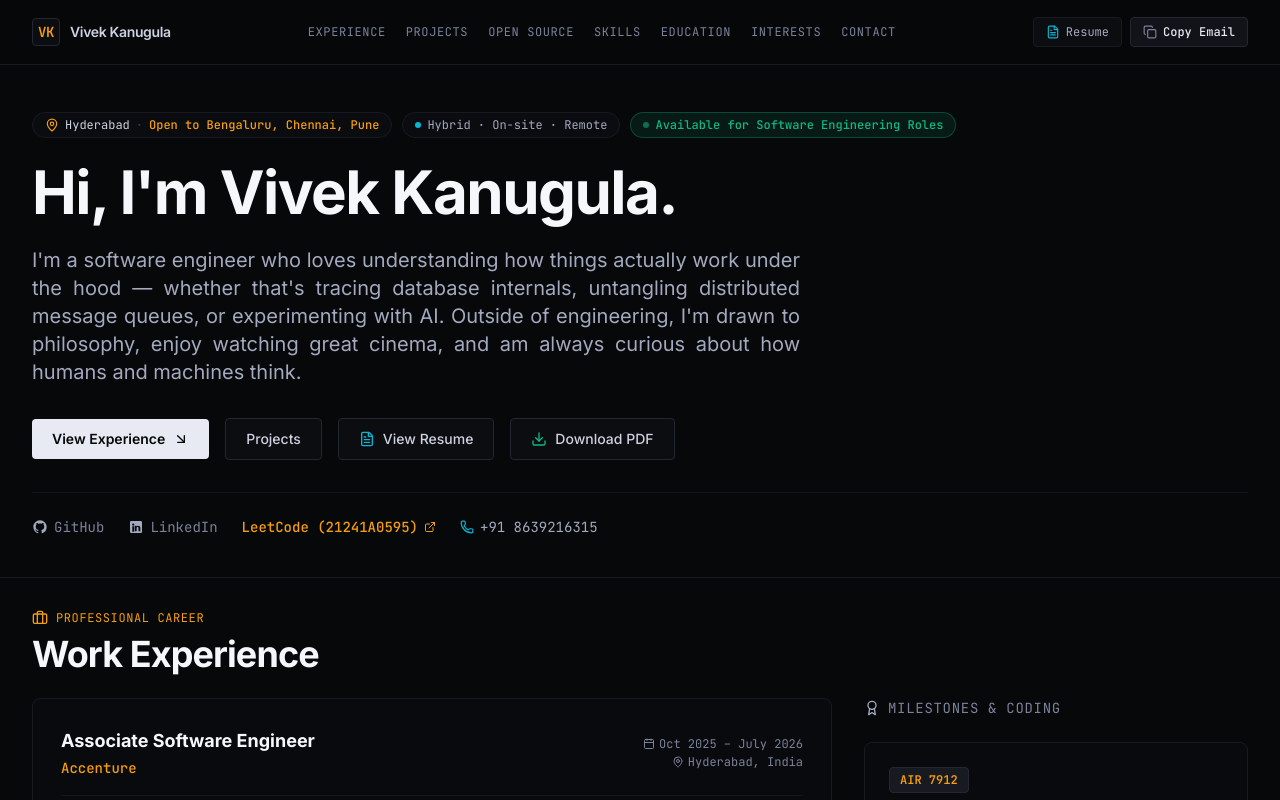
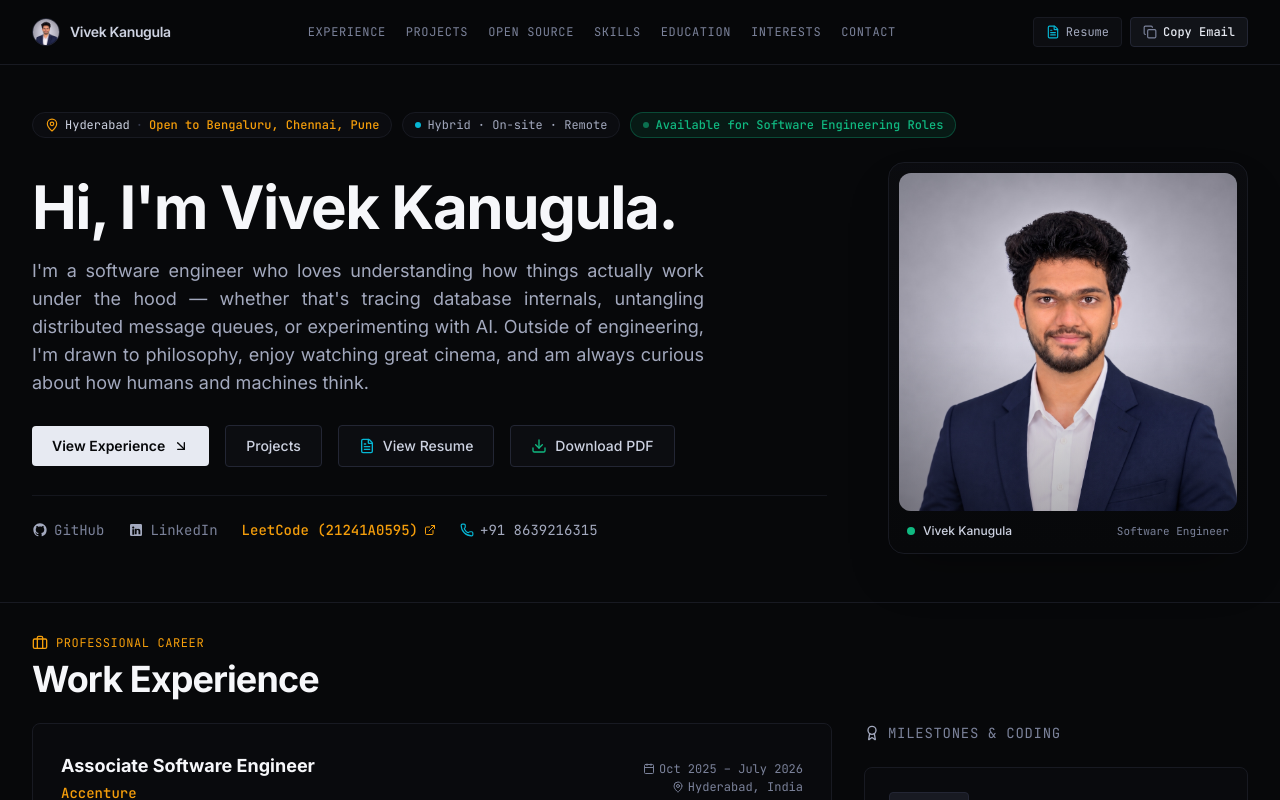
Before and after one commit to vivek-kanugula/portfolio, a React (Vite) app: page / in a window 1280 px wide. Shown: the top 800 px of the page. Built offline with nearby package versions, Linux system fonts and the light colour scheme.

Commit message:
feat: embed professional profile portrait in hero, header, and footer

```diff
--- a/src/components/Footer.tsx
+++ b/src/components/Footer.tsx
@@ -13,10 +13,12 @@ export const Footer: React.FC<FooterProps> = ({ onOpenResume }) => {
 
         <div className="flex flex-col md:flex-row items-center justify-between gap-6 pb-8 border-b border-mono-800">
           <div>
-            <div className="flex items-center gap-2 font-semibold text-mono-200">
-              <span className="flex h-5 w-5 items-center justify-center rounded border border-mono-700 bg-mono-900 text-telemetry-amber text-[10px]">
-                VK
-              </span>
+            <div className="flex items-center gap-2.5 font-semibold text-mono-200">
+              <img
+                src="/profile.jpg"
+                alt="VK"
+                className="h-5 w-5 rounded-full object-cover object-top border border-mono-700 bg-mono-900"
+              />
               <span>{PROFILE_DATA.name}</span>
               <span className="text-mono-600">/</span>
               <span className="text-mono-400 font-normal">{PROFILE_DATA.specialization}</span>
--- a/src/components/Header.tsx
+++ b/src/components/Header.tsx
@@ -22,9 +22,11 @@ export const Header: React.FC<HeaderProps> = ({ onOpenResume }) => {
         {/* Brand */}
         <div className="flex items-center gap-3 shrink-0">
           <a href="#" className="flex items-center gap-2.5 font-mono text-sm font-semibold tracking-tight text-mono-50">
-            <span className="flex h-7 w-7 items-center justify-center rounded border border-mono-700 bg-mono-900 text-telemetry-amber font-bold">
-              VK
-            </span>
+            <img
+              src="/profile.jpg"
+              alt="VK"
+              className="h-7 w-7 rounded-full object-cover object-top border border-mono-700 bg-mono-900"
+            />
             <span className="hidden sm:inline-block font-sans text-mono-200">Vivek Kanugula</span>
           </a>
         </div>
--- a/src/components/Hero.tsx
+++ b/src/components/Hero.tsx
@@ -9,7 +9,7 @@ interface HeroProps {
 
 export const Hero: React.FC<HeroProps> = ({ onOpenResume }) => {
   return (
-    <section className="relative border-b border-mono-800 bg-mono-950 pt-8 pb-8 sm:pt-10 sm:pb-10 lg:pt-12 lg:pb-10">
+    <section className="relative border-b border-mono-800 bg-mono-950 pt-8 pb-8 sm:pt-10 sm:pb-10 lg:pt-12 lg:pb-12">
       <div className="mx-auto max-w-7xl px-4 sm:px-6 lg:px-8">
 
         {/* Meta Bar - Attention Grabbing Location, Mobility & Preferences */}
@@ -32,18 +32,39 @@ export const Hero: React.FC<HeroProps> = ({ onOpenResume }) => {
           </span>
         </div>
 
-        {/* Name & Headline */}
-        <div className="max-w-4xl">
-          <h1 className="text-3xl sm:text-5xl lg:text-6xl font-bold tracking-tight text-mono-50 font-sans leading-tight">
+        {/* Hero Main Content Grid */}
+        <div className="grid grid-cols-1 lg:grid-cols-12 gap-8 lg:gap-12 items-center">
+
+          {/* Left Column: Bio & Core Actions */}
+          <div className="lg:col-span-7 xl:col-span-8">
+
+            {/* Mobile-only Avatar (Hidden on Desktop) */}
+            <div className="lg:hidden mb-5">
+              <div className="relative inline-block">
+                <img
+                  src="/profile.jpg"
+                  alt={PROFILE_DATA.name}
+                  className="h-24 w-24 sm:h-28 sm:w-28 rounded-2xl object-cover object-top border-2 border-mono-750 bg-mono-900 shadow-xl"
+                  loading="eager"
+                />
+                <span className="absolute -bottom-1 -right-1 flex h-4 w-4 items-center justify-center rounded-full bg-mono-950 border-2 border-mono-900">
+                  <span className="h-2 w-2 rounded-full bg-telemetry-emerald animate-pulse" />
+                </span>
+              </div>
+            </div>
+
+            {/* Headline */}
+            <h1 className="text-3xl sm:text-5xl lg:text-5xl xl:text-6xl font-bold tracking-tight text-mono-50 font-sans leading-tight">
               Hi, I'm {PROFILE_DATA.name}.
             </h1>
-          <p className="mt-4 sm:mt-6 text-base sm:text-lg lg:text-xl leading-relaxed text-mono-300 font-sans max-w-3xl text-justify">
+
+            {/* Bio Paragraph */}
+            <p className="mt-4 sm:mt-5 text-base sm:text-lg leading-relaxed text-mono-300 font-sans max-w-2xl text-justify">
               {PROFILE_DATA.bio}
             </p>
-        </div>
 
             {/* Action Buttons */}
-        <div className="mt-8 flex flex-wrap items-center gap-3 sm:gap-4">
+            <div className="mt-7 flex flex-wrap items-center gap-3 sm:gap-4">
               <a
                 href="#experience"
                 className="inline-flex items-center gap-2 rounded bg-mono-100 px-4 sm:px-5 py-2.5 text-xs sm:text-sm font-semibold text-mono-950 transition-colors hover:bg-white"
@@ -78,7 +99,7 @@ export const Hero: React.FC<HeroProps> = ({ onOpenResume }) => {
             </div>
 
             {/* Direct Profiles Row */}
-        <div className="mt-8 pt-6 border-t border-mono-800/80 flex flex-wrap items-center gap-4 sm:gap-6 text-xs sm:text-sm font-mono text-mono-400">
+            <div className="mt-7 pt-6 border-t border-mono-800/80 flex flex-wrap items-center gap-4 sm:gap-6 text-xs sm:text-sm font-mono text-mono-400">
               <a
                 href={PROFILE_DATA.socials.github}
                 target="_blank"
@@ -120,6 +141,42 @@ export const Hero: React.FC<HeroProps> = ({ onOpenResume }) => {
             </div>
 
           </div>
+
+          {/* Right Column: Desktop Profile Portrait Card (Visible on Desktop) */}
+          <div className="hidden lg:flex lg:col-span-5 xl:col-span-4 justify-center lg:justify-end">
+            <div className="relative w-full max-w-[340px] xl:max-w-[360px]">
+
+              {/* Card Container */}
+              <div className="relative rounded-2xl border border-mono-800 bg-gradient-to-b from-mono-900/90 to-mono-950 p-2.5 shadow-2xl backdrop-blur-sm group transition-all duration-300 hover:border-mono-700">
+
+                {/* Image Frame */}
+                <div className="relative aspect-square w-full overflow-hidden rounded-xl bg-mono-900">
+                  <img
+                    src="/profile.jpg"
+                    alt={`${PROFILE_DATA.name} — ${PROFILE_DATA.role}`}
+                    className="h-full w-full object-cover object-top transition-transform duration-500 ease-out group-hover:scale-[1.02]"
+                    loading="eager"
+                  />
+                  <div className="absolute inset-0 bg-gradient-to-t from-mono-950/60 via-transparent to-transparent opacity-50 pointer-events-none" />
+                </div>
+
+                {/* Technical Caption Bar */}
+                <div className="mt-3 px-2 pb-1 flex items-center justify-between text-xs font-mono">
+                  <div className="flex items-center gap-2">
+                    <span className="h-2 w-2 rounded-full bg-telemetry-emerald animate-pulse" />
+                    <span className="text-mono-200 font-medium font-sans">{PROFILE_DATA.name}</span>
+                  </div>
+                  <span className="text-mono-400 text-[11px] font-mono">{PROFILE_DATA.role}</span>
+                </div>
+
+              </div>
+
+            </div>
+          </div>
+
+        </div>
+
+      </div>
     </section>
   );
 };
--- a/src/data/profile.ts
+++ b/src/data/profile.ts
@@ -56,6 +56,7 @@ export const PROFILE_DATA = {
   availability: "Available for Software Engineering Roles",
   email: "connectwithvivekk@gmail.com",
   phone: "+91 8639216315",
+  avatar: "/profile.jpg",
   socials: {
     github: "https://github.com/vivek-kanugula",
     linkedin: "https://linkedin.com/in/vivek-kanugula",
```
Also changed, not shown: public/profile.jpg (added), public/profile.webp (added). Lines whose indentation alone changed are shown as unchanged.
